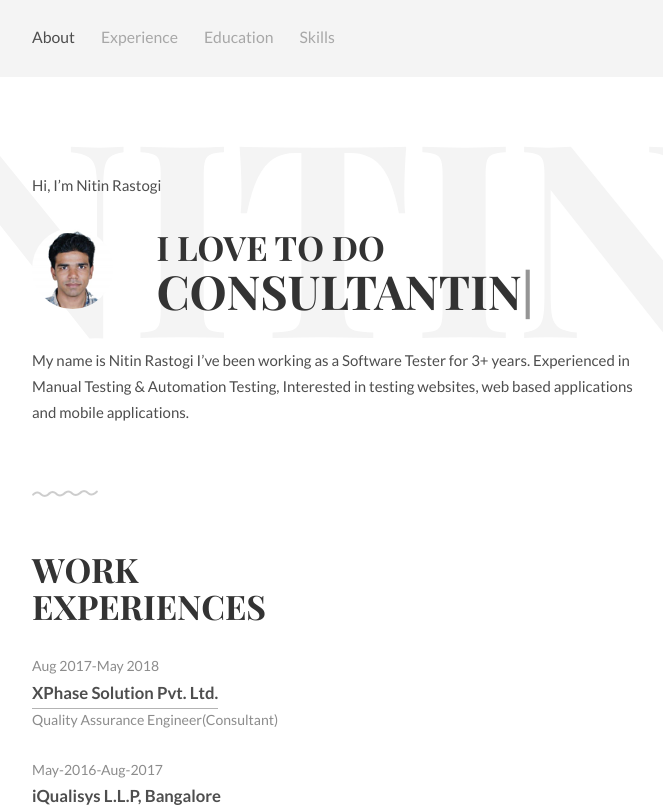
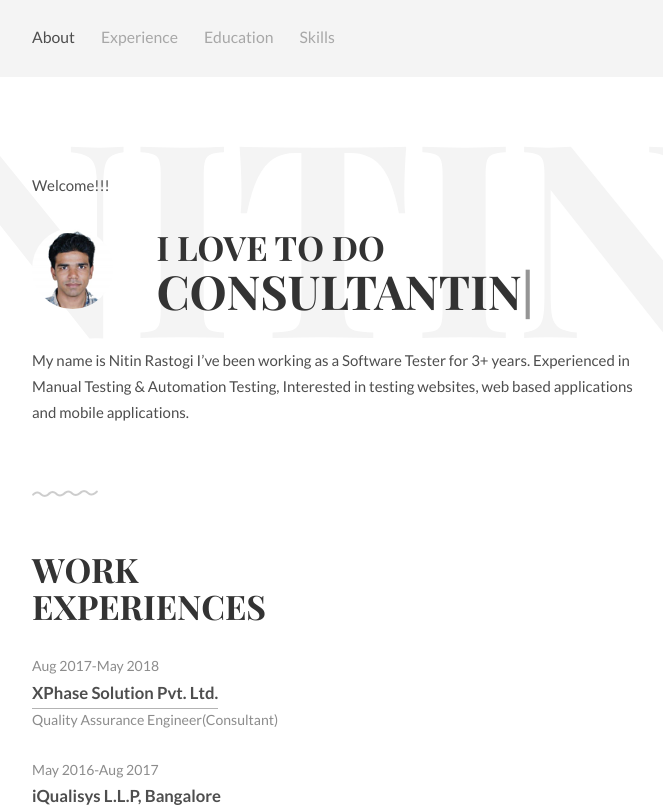
Before and after one commit to nitin1tester/nitinrastogi.com, a plain HTML site: page index.html in a window 1280 px wide. Shown: the top 807 px of the page, without its empty margins (297-960 px from the left). Drawn offline with Linux system fonts and the light colour scheme.

Commit message:
minor changes

```diff
--- a/index.html
+++ b/index.html
@@ -43,7 +43,7 @@
 	<!-- Introduction -->
 	<div class="intro section" id="about">
 		<div class="container">
-			<p>Hi, I’m Nitin Rastogi</p>
+			<p>Welcome!!!</p>
 			<div class="units-row units-split wrap">
 				<div class="unit-20">
 					<img src="img/Nitin.png" alt="Avatar">
@@ -69,7 +69,7 @@
 
 			</ul>
 			<ul class="work-list">
-				<li>May-2016-Aug-2017</li>
+				<li>May 2016-Aug 2017</li>
 				<li><a href="#">iQualisys L.L.P, Bangalore</a></li>
 				<li>Software Test Engineer</li>
 			</ul>
```
